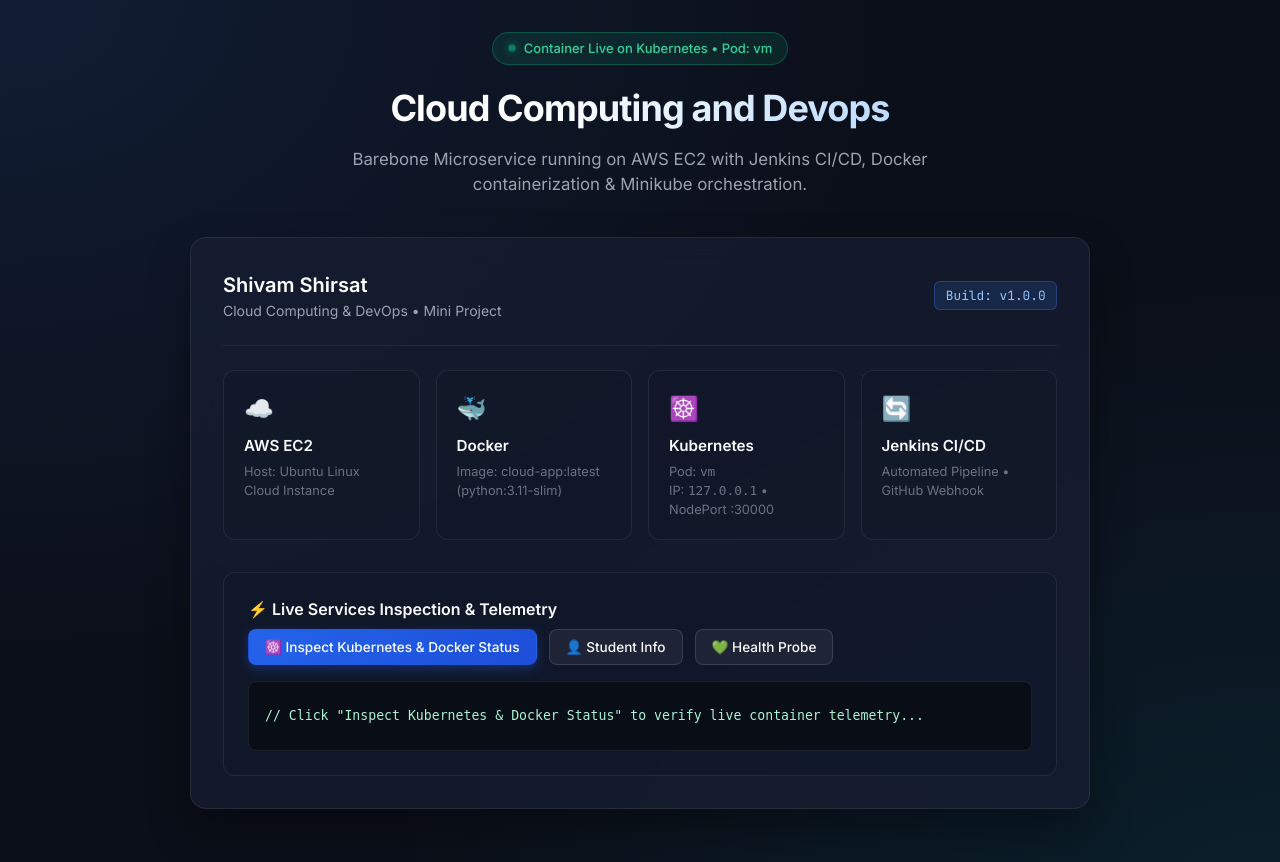
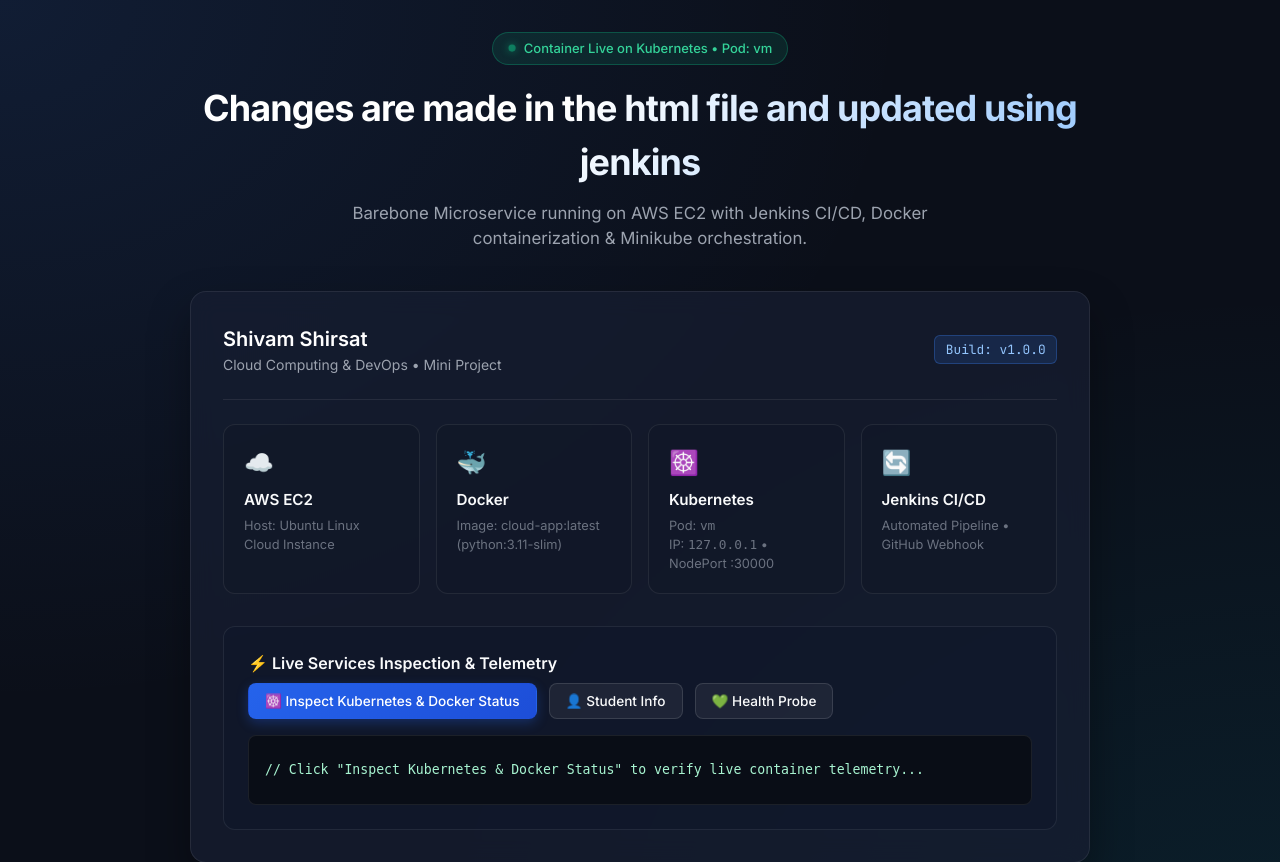
Before and after one commit to Shivam20060820/ccd_ci-cd_asg5, a Flask app: page / in a window 1280 px wide. Shown: the top 862 px of the page. Run offline with Flask 3, Linux system fonts and the light colour scheme.

Commit message:
Update header text in index.html

```diff
--- a/templates/index.html
+++ b/templates/index.html
@@ -287,7 +287,7 @@
                 <span class="pulse-dot"></span>
                 <span>Container Live on Kubernetes &bull; Pod: {{ pod_name }}</span>
             </div>
-            <h1>Cloud Computing and Devops</h1>
+            <h1>Changes are made in the html file and updated using jenkins</h1>
             <p class="subtitle">Barebone Microservice running on AWS EC2 with Jenkins CI/CD, Docker containerization &amp; Minikube orchestration.</p>
         </header>
 
```
